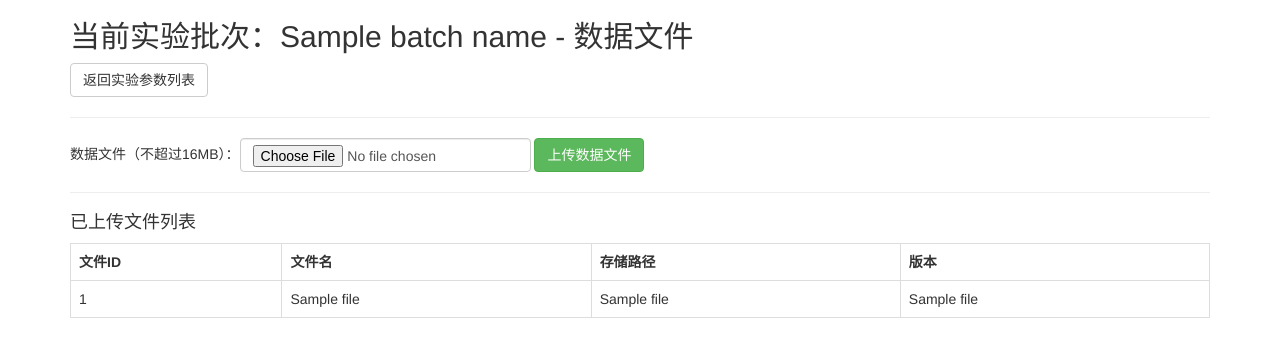
After one commit to TomoriNina/research-data-manager, a Flask app: template templates/file.html in a window 1280 px wide. The commit adds this page. Shown: the top 357 px of the page. Run offline with Flask 3, Linux system fonts and the light colour scheme; the template is opened without the code that fills it: most values are stand-ins (such as "Sample title", 1, 10 or a date in 2020); some libraries are stand-ins or nearby versions.

Commit message:
新增数据文件管理功能，并修复了一些bug

```diff
--- a/app.py
+++ b/app.py
@@ -1,14 +1,19 @@
 from flask import Flask, render_template, request, redirect
 from flask_mysqldb import MySQL
+import os
 
 # 创建 Flask 应用
 app = Flask(__name__)
 
-# 配置 MySQL 数据库
+# MySQL 数据库配置
 app.config['MYSQL_HOST'] = 'localhost'
 app.config['MYSQL_USER'] = 'root'
 app.config['MYSQL_PASSWORD'] = '1919810'
 app.config['MYSQL_DB'] = 'research_data'
+
+# 文件上传配置
+app.config['UPLOAD_FOLDER'] = 'uploads'
+app.config['MAX_CONTENT_LENGTH'] = 16 * 1024 * 1024
 
 # 创建数据库链接对象
 mysql = MySQL(app)
@@ -32,7 +37,7 @@ def add_project():
     researcher = request.form['researcher']
     create_date = request.form['create_date']
     remark = request.form['remark']
-    # 若用户填写了课题创建日期，则正常向数据库中添加新增的课题，否则不插入日期字段以使 MySQL 使用默认日期
+    # 若用户填写了课题创建日期，则正常向数据库添加新增的课题，否则不插入日期字段以使 MySQL 使用默认日期
     cur = mysql.connection.cursor()
     if create_date:
         cur.execute(
@@ -58,7 +63,7 @@ def batch(project_id):
         "SELECT project_name FROM projects WHERE project_id=%s",
         (project_id,)
     )
-    project_name = cur.fetchone() # fetchone() 的返回值为一维元组
+    project_name = cur.fetchone()[0] # fetchone() 的返回值为一维元组
     cur.execute(
         "SELECT * FROM experiment_batches WHERE project_id=%s",
         (project_id,)
@@ -69,7 +74,7 @@ def batch(project_id):
     return render_template(
         "batch.html",
         project_id=project_id,
-        project_name=project_name[0],
+        project_name=project_name,
         batches=batches
     )
 
@@ -81,7 +86,7 @@ def add_batch():
     batch_name = request.form['batch_name']
     experiment_date = request.form['experiment_date']
     remark = request.form['remark']
-    # 若用户填写了实验日期，则正常向数据库中添加新增的批次，否则不插入日期字段以使 MySQL 使用默认日期
+    # 若用户填写了实验日期，则正常向数据库添加新增的批次，否则不插入日期字段以使 MySQL 使用默认日期
     cur = mysql.connection.cursor()
     if experiment_date:
         cur.execute(
@@ -101,24 +106,25 @@ def add_batch():
 # 实验参数页面：展示某个实验批次的参数
 @app.route("/param/<int:batch_id>")
 def param(batch_id):
-    # 从数据库中查询该实验批次的名称和参数信息
+    # 从数据库中查询该实验批次的名称、所属课题 ID 和参数信息
     cur = mysql.connection.cursor()
     cur.execute(
-        "SELECT batch_name FROM experiment_batches WHERE batch_id=%s",
+        "SELECT batch_name, project_id FROM experiment_batches WHERE batch_id=%s",
         (batch_id,)
     )
-    batch_name = cur.fetchone() # fetchall() 的返回值为一维元组
+    batch_name, project_id = cur.fetchone()
     cur.execute(
         "SELECT * FROM experiment_params WHERE batch_id=%s",
         (batch_id,)
     )
     params = cur.fetchall()
     cur.close()
-    # 利用实验批次 ID 、名称和参数信息渲染实验批次页面
+    # 利用实验批次 ID 、名称、所属课题 ID 和参数信息渲染实验批次页面
     return render_template(
         "param.html",
         batch_id=batch_id,
-        batch_name=batch_name[0],
+        batch_name=batch_name,
+        project_id=project_id,
         params=params
     )
 
@@ -129,7 +135,7 @@ def add_param():
     batch_id = request.form['batch_id']
     param_name = request.form['param_name']
     param_value = request.form['param_value']
-    # 向数据库中添加新增的实验参数
+    # 向数据库添加新增的实验参数
     cur = mysql.connection.cursor()
     cur.execute(
         "INSERT INTO experiment_params (batch_id, param_name, param_value) VALUES (%s, %s, %s)",
@@ -140,5 +146,57 @@ def add_param():
     # 跳回实验参数页面
     return redirect(f"/param/{batch_id}")
 
+# 数据文件页面：展示某个实验批次的数据文件
+@app.route("/file/<int:batch_id>")
+def file(batch_id):
+    # 从数据库中查询该实验批次的名称和数据文件信息
+    cur = mysql.connection.cursor()
+    cur.execute(
+        "SELECT batch_name FROM experiment_batches WHERE batch_id=%s",
+        (batch_id,)
+    )
+    batch_name = cur.fetchone()[0]
+    cur.execute(
+        "SELECT * FROM data_files WHERE batch_id=%s",
+        (batch_id,)
+    )
+    files = cur.fetchall()
+    cur.close()
+    # 利用实验批次 ID 、名称和数据文件信息渲染实验批次页面
+    return render_template(
+        "file.html",
+        batch_id=batch_id,
+        batch_name=batch_name,
+        files=files
+    )
+
+# 上传数据文件功能
+@app.route("/upload_file", methods=['POST'])
+def upload_file():
+    # 从数据文件页面的上传文件表单中获取用户输入的内容
+    batch_id = request.form['batch_id']
+    file = request.files['file']
+    # 将文件保存到存储路径，并向数据库添加文件信息
+    if file:
+        cur = mysql.connection.cursor()
+        cur.execute(
+            "SELECT MAX(version) FROM data_files WHERE batch_id=%s",
+            (batch_id,)
+        )
+        max_version = cur.fetchone()[0]
+        new_version = max_version + 1 if max_version else 1
+        raw_name, ext = os.path.splitext(file.filename)
+        file_name = f"{raw_name}_{new_version}{ext}"
+        file_path = os.path.join(app.config['UPLOAD_FOLDER'], file_name)
+        file.save(file_path)
+        cur.execute(
+            "INSERT INTO data_files (batch_id, file_name, file_path, version) VALUES (%s, %s, %s, %s)",
+            (batch_id, file_name, file_path, new_version)
+        )
+        mysql.connection.commit()
+        cur.close()
+    # 跳回数据文件页面
+    return redirect(f"/file/{batch_id}")
+
 if __name__ == "__main__":
     app.run(debug=True)
--- /dev/null
+++ b/templates/file.html
@@ -0,0 +1,48 @@
+<!--数据文件页面：展示某个实验批次的数据文件+上传数据文件功能-->
+<!DOCTYPE html>
+<html lang="zh-CN">
+    <head>
+        <meta charset="UTF-8">
+        <title>数据文件管理</title>
+        <link rel="stylesheet" href="https://cdn.bootcdn.net/ajax/libs/bootstrap/3.3.7/css/bootstrap.min.css">
+    </head>
+    <body>
+        <div class="container">
+
+            <!--页面标题-->
+            <h2>当前实验批次：{{ batch_name }} - 数据文件</h2>
+
+            <!--返回实验参数列表按钮-->
+            <a href="/param/{{ batch_id }}" class="btn btn-default">返回实验参数列表</a>
+            <hr>
+
+            <!--上传数据文件表单-->
+            <form action="/upload_file" method="post" enctype="multipart/form-data" class="form-inline">
+                <input type="hidden" name="batch_id" value="{{ batch_id }}">
+                数据文件（不超过16MB）：<input type="file" name="file" required class="form-control">
+                <button type="submit" class="btn btn-success">上传数据文件</button>
+            </form>
+            <hr>
+
+            <!--现有数据文件列表-->
+            <h4>已上传文件列表</h4>
+            <table class="table table-bordered">
+                <tr>
+                    <th>文件ID</th>
+                    <th>文件名</th>
+                    <th>存储路径</th>
+                    <th>版本</th>
+                </tr>
+                {% for f in files %}
+                <tr>
+                    <td>{{ f[0] }}</td>
+                    <td>{{ f[1] }}</td>
+                    <td>{{ f[2] }}</td>
+                    <td>{{ f[3] }}</td>
+                </tr>
+                {% endfor %}
+            </table>
+
+        </div>
+    </body>
+</html>
--- a/templates/param.html
+++ b/templates/param.html
@@ -13,7 +13,8 @@
             <h2>当前实验批次：{{ batch_name }}</h2>
 
             <!--返回实验批次列表按钮-->
-            <a href="javascript:history.back()" class="btn btn-default">返回实验批次列表</a>
+            <a href="/batch/{{ project_id }}" class="btn btn-default">返回实验批次列表</a>
+            <a href="/file/{{ batch_id }}" class="btn btn-danger">管理数据文件</a>
             <hr>
 
             <!--新增实验参数表单-->
```
Also changed, not shown: 2 other files.
